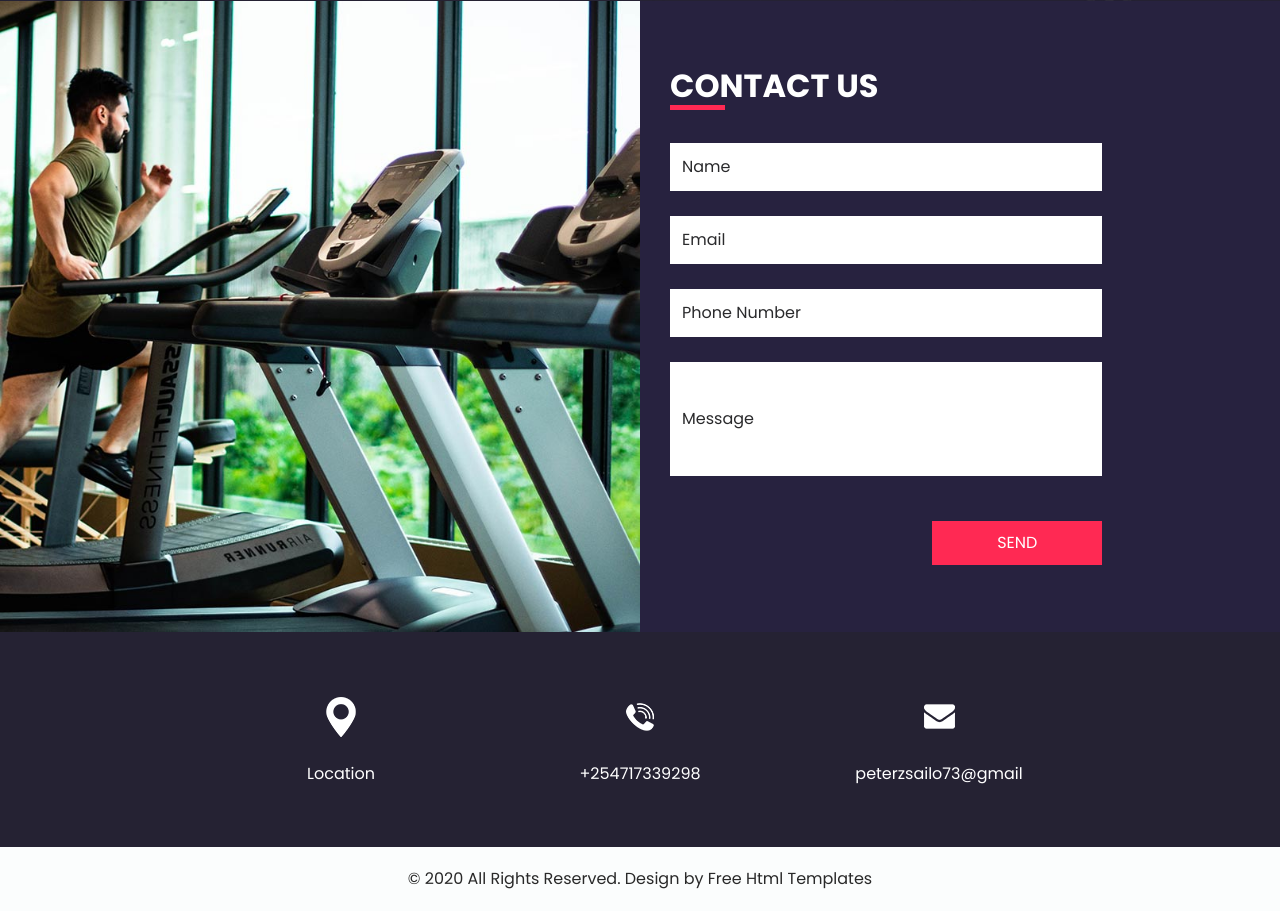
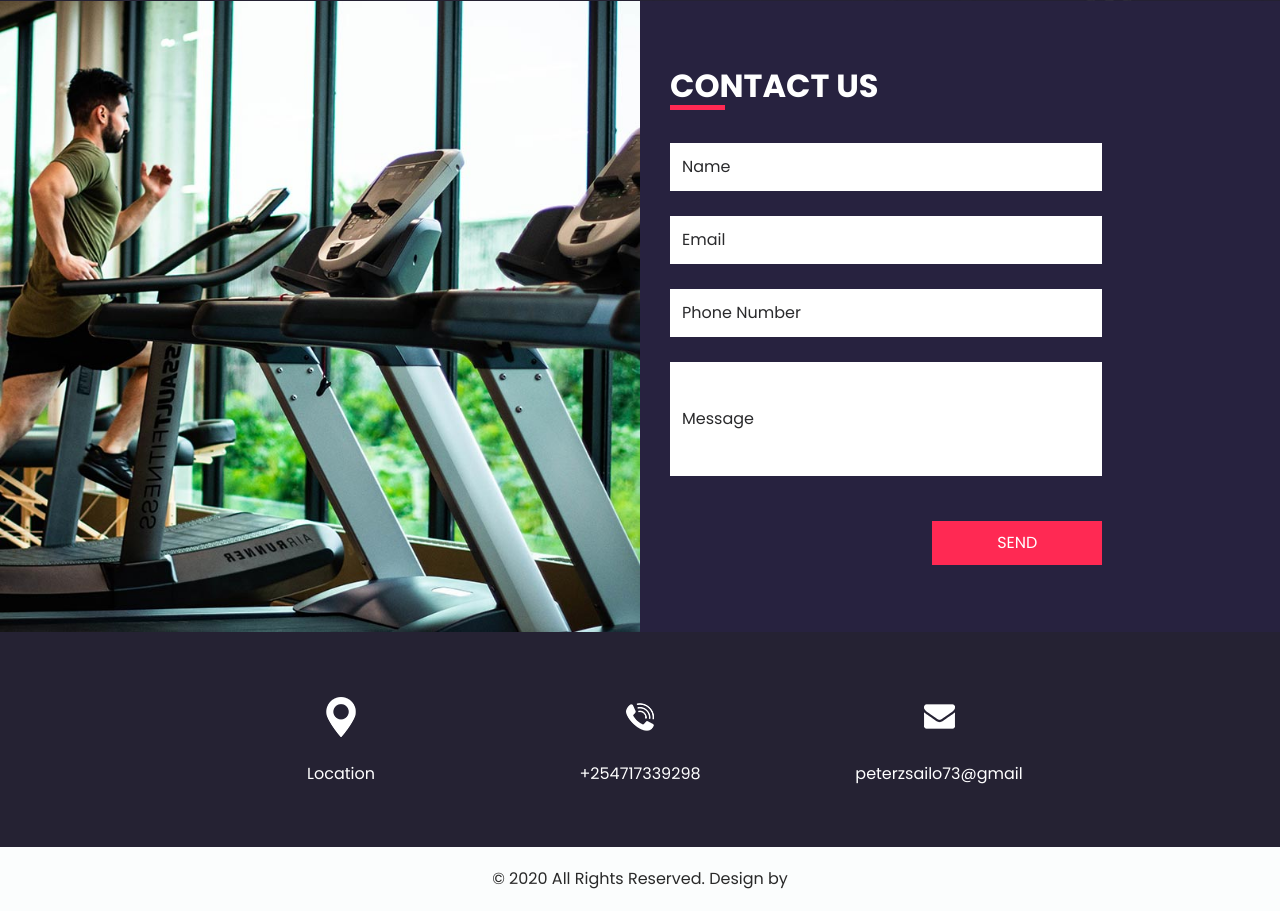
Before and after one commit to peterzsailor/kelly-peter, a plain HTML site: page index.html in a window 1280 px wide. Shown: the part 2605-3516 px from the top of the page. Drawn offline with nearby package versions, Linux system fonts and the light colour scheme.

Commit message:
Update index.html

```diff
--- a/index.html
+++ b/index.html
@@ -513,7 +513,7 @@
   <footer class="container-fluid footer_section">
     <p>
       &copy; 2020 All Rights Reserved. Design by
-      <a href="https://html.design/">Free Html Templates</a>
+      <a href="https://kellypeter/"></a>
     </p>
   </footer>
   <!-- footer section -->
```
